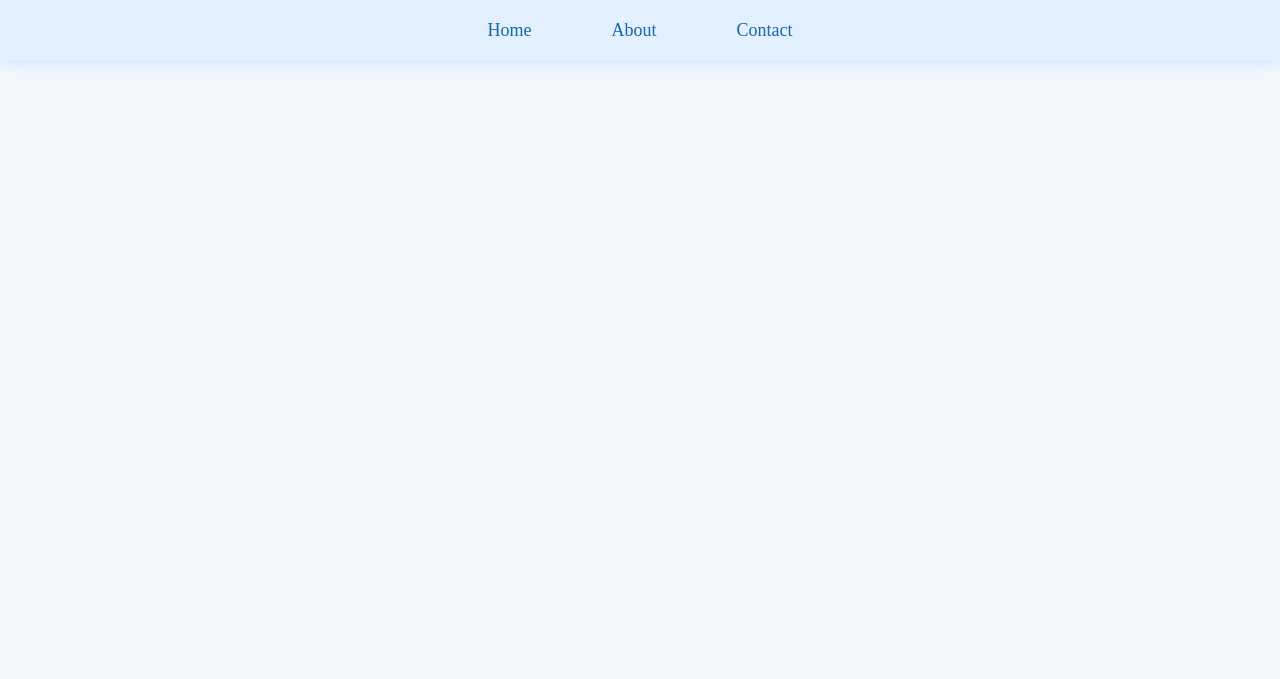
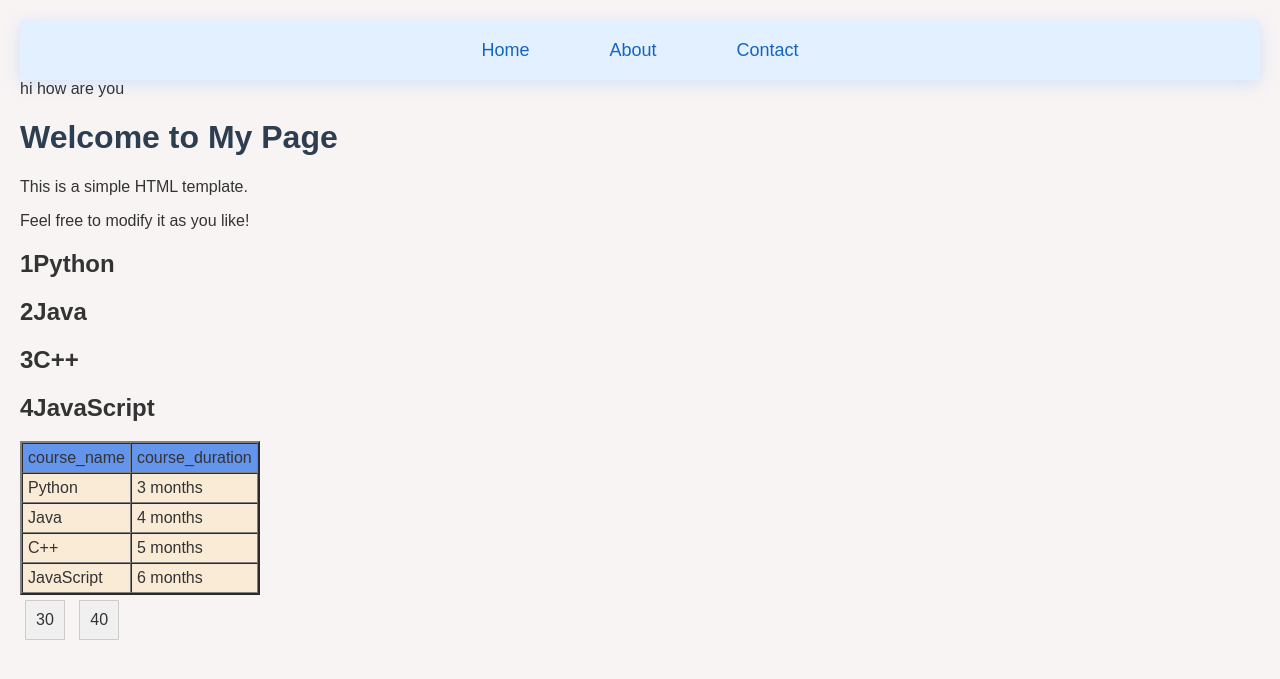
Before and after one commit to ghadiyaharsh/Django, a Django app: page / in a window 1280 px wide. Shown: the top 679 px of the page. Run offline with Django 5.2, Linux system fonts and the light colour scheme.

Commit message:
add html file and learn extends feature

```diff
--- a/Basic/Basic/urls.py
+++ b/Basic/Basic/urls.py
@@ -29,7 +29,7 @@ urlpatterns = [
     path('skill/', views.skills, name='skills'),
     path('student/', views.student, name='student'),
     path('registration/', views.registration, name='registration'),
-    path('navbar/', views.navbar, name='navbar'),  # this is the URL pattern for the navbar
+    path('base/',views.base, name='base'),  # this is the URL pattern for the base template
 ]
 # about-us is a link and views.aboutUS is the function that will be called when the user visits that link
 # this is the URL pattern for the about us page
--- a/Basic/Basic/views.py
+++ b/Basic/Basic/views.py
@@ -53,5 +53,5 @@ def registration(request):
     return render(request, "registration.html", data1)
 
 
-def navbar(request):
-    return render(request, "navbar.html")
+def base(request):
+    return render(request, "base.html")
--- /dev/null
+++ b/Basic/templates/base.html
@@ -0,0 +1,5 @@
+{%extends "navbar.html"%}
+
+{% block content %}
+
+{% endblock %}
--- a/Basic/templates/index.html
+++ b/Basic/templates/index.html
@@ -1,4 +1,6 @@
-{% extends "Navbar.html" %}
+{% extends "base.html" %}
+
+{% block content %}
 <!DOCTYPE html>
 <html lang="en">
 <head>
@@ -61,5 +63,7 @@
     <p>No numbers available.</p>
 {% endif %}
 
+
+{% endblock%}
 </body>
 </html>
--- a/Basic/templates/navbar.html
+++ b/Basic/templates/navbar.html
@@ -57,7 +57,7 @@
             <li><a href="{% url 'contact' %}">Contact</a></li>
         </ul>
     </nav>
-
-
+{% block content%}
+{% endblock %}
 </body>
 </html>
```
